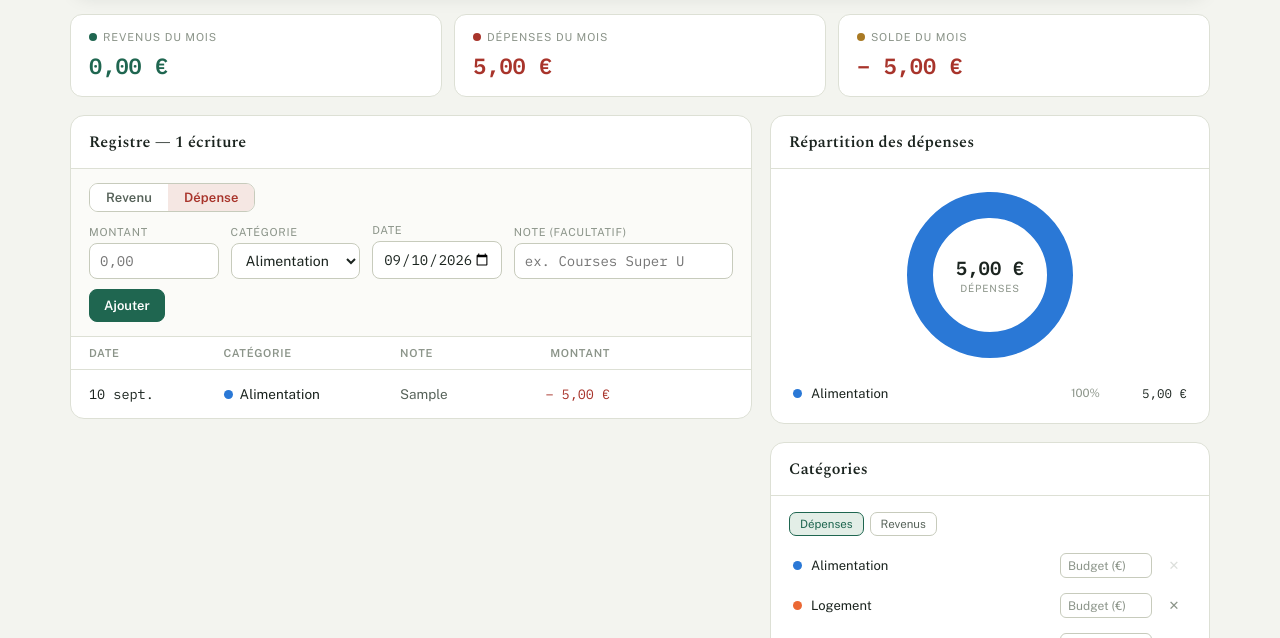
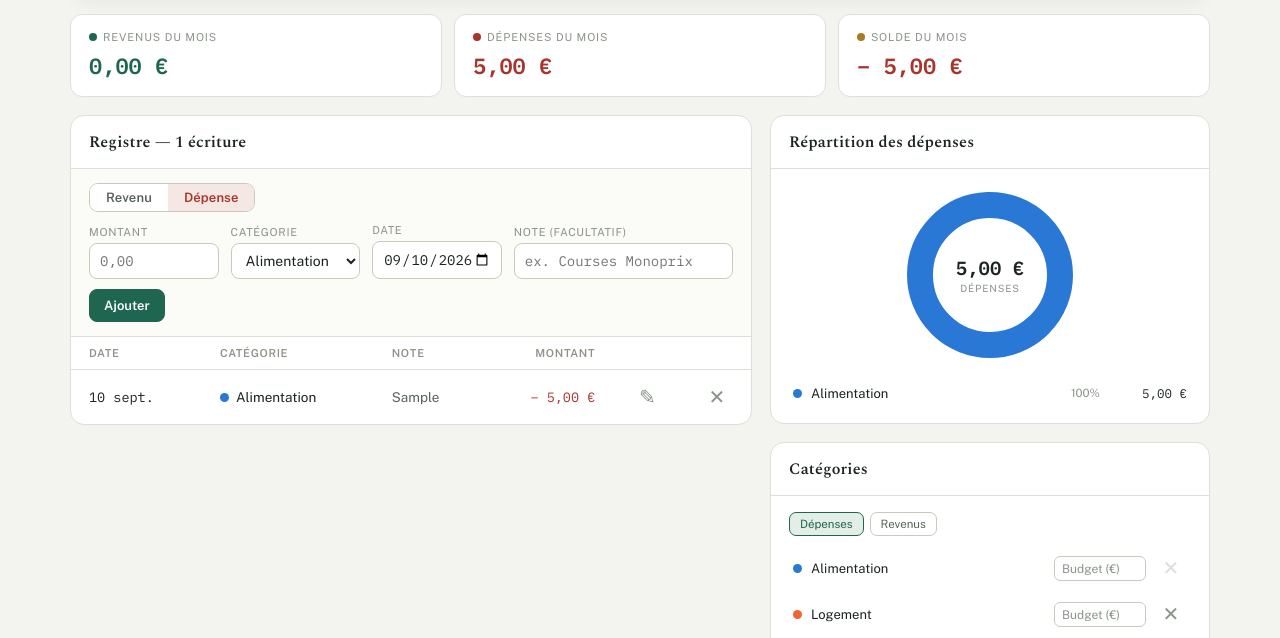
Before and after one commit to Gueribo/Grand-Livre, a plain HTML site: page index.html in a window 1280 px wide. Both pictures are taken after typing "5", "Sample" into the empty fields and a click on the button "Ajouter". Shown: the part 162-800 px from the top of the page. Drawn offline with nearby package versions, Linux system fonts and the light colour scheme.

Commit message:
Add files via upload

```diff
--- a/index.html
+++ b/index.html
@@ -218,13 +218,19 @@
   .cat-tag{ display:inline-flex; align-items:center; gap:7px; }
   .cat-dot{ width:9px; height:9px; border-radius:50%; flex:none; }
   .note-cell{ color:var(--ink-2); max-width:220px; overflow:hidden; text-overflow:ellipsis; white-space:nowrap; }
-  .row-actions{ display:flex; gap:4px; justify-content:flex-end; opacity:0; transition:opacity .1s; }
+  .row-actions{ display:flex; gap:6px; justify-content:space-between; opacity:0; transition:opacity .1s; }
   .register tbody tr:hover .row-actions{ opacity:1; }
   .icon-btn{
-    width:26px; height:26px; border-radius:6px; border:1px solid transparent; background:transparent;
-    color:var(--ink-3); cursor:pointer; display:flex; align-items:center; justify-content:center; font-size:13px;
+    width:32px; height:32px; border-radius:7px; border:1px solid transparent; background:transparent;
+    color:var(--ink-3); cursor:pointer; display:flex; align-items:center; justify-content:center; font-size:20px;
+    flex:none;
   }
   .icon-btn:hover{ background:var(--surface); border-color:var(--line-strong); color:var(--ink); }
+  /* Touchscreens have no hover, so reveal the row actions directly instead of
+     requiring a hover-simulating first tap — otherwise they're invisible. */
+  @media (hover:none){
+    .row-actions{ opacity:1; }
+  }
 
   .empty-state{ padding:40px 20px; text-align:center; color:var(--ink-3); }
   .empty-state .glyph{ font-size:26px; margin-bottom:8px; opacity:.7; }
@@ -678,7 +684,7 @@
           (showAccountField ? '<div class="field"><label for="f-account">Compte</label><select id="f-account" name="accountId">'+accOptions+'</select></div>' : '<input type="hidden" name="accountId" value="'+defaultAccountId+'">') +
           '<div class="field"><label for="f-cat">Catégorie</label><select id="f-cat" name="categoryId">'+catOptions+'</select></div>' +
           '<div class="field"><label for="f-date">Date</label><input required id="f-date" name="date" type="date" autocomplete="off" value="'+(editing?editing.date:todayISO())+'"></div>' +
-          '<div class="field field-note"><label for="f-note">Note (facultatif)</label><input id="f-note" name="note" type="text" maxlength="80" autocomplete="off" placeholder="ex. Courses Super U" value="'+(editing?escapeHtml(editing.note||""):'')+'"></div>' +
+          '<div class="field field-note"><label for="f-note">Note (facultatif)</label><input id="f-note" name="note" type="text" maxlength="80" autocomplete="off" placeholder="ex. Courses Monoprix" value="'+(editing?escapeHtml(editing.note||""):'')+'"></div>' +
           '<div class="btn-row">' +
             '<button type="submit" class="btn btn-primary">'+(isEdit?"Enregistrer":"Ajouter")+'</button>' +
             (isEdit ? '<button type="button" class="btn btn-ghost" data-act="cancel-edit">Annuler</button>' : '') +
```
